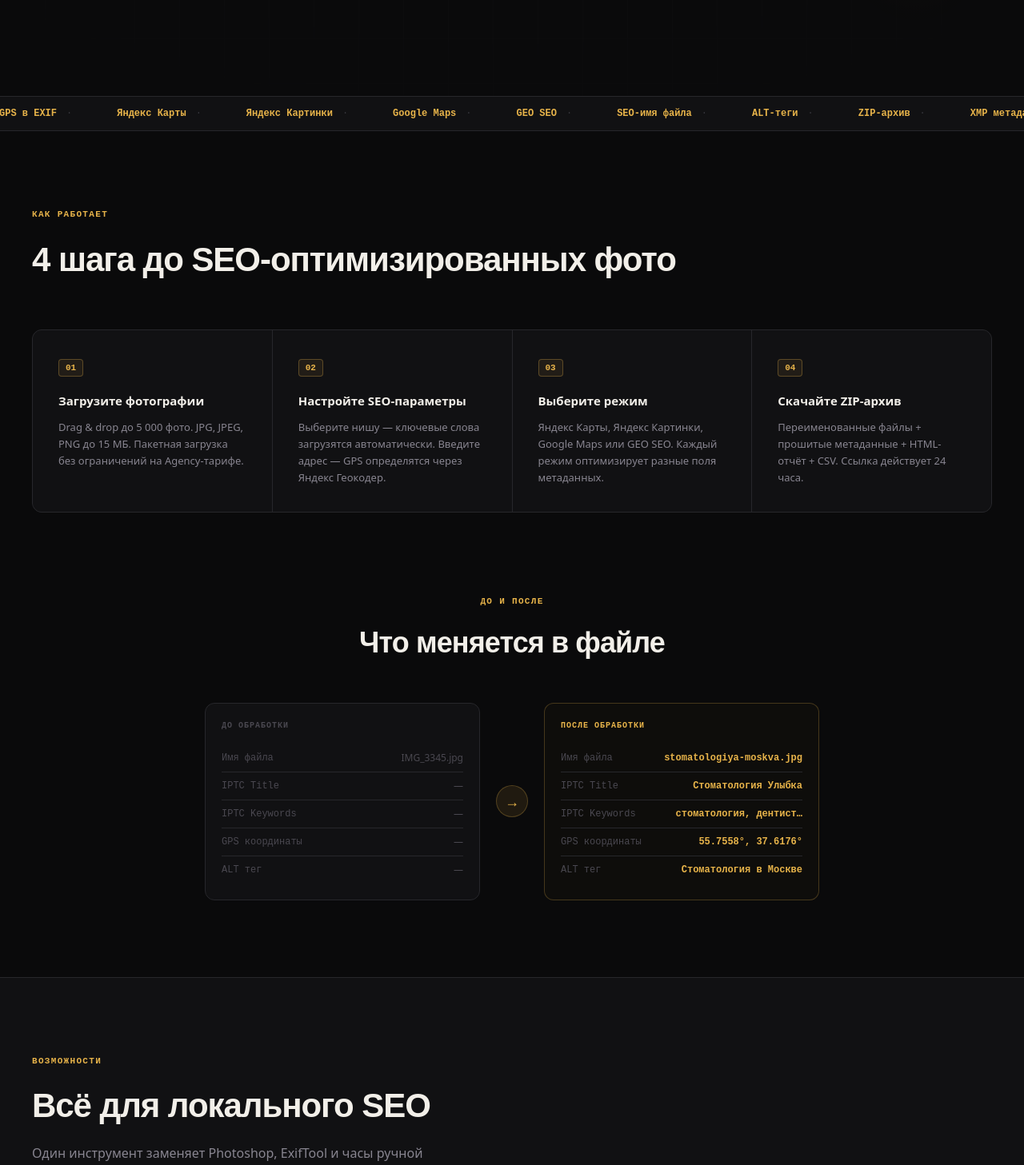
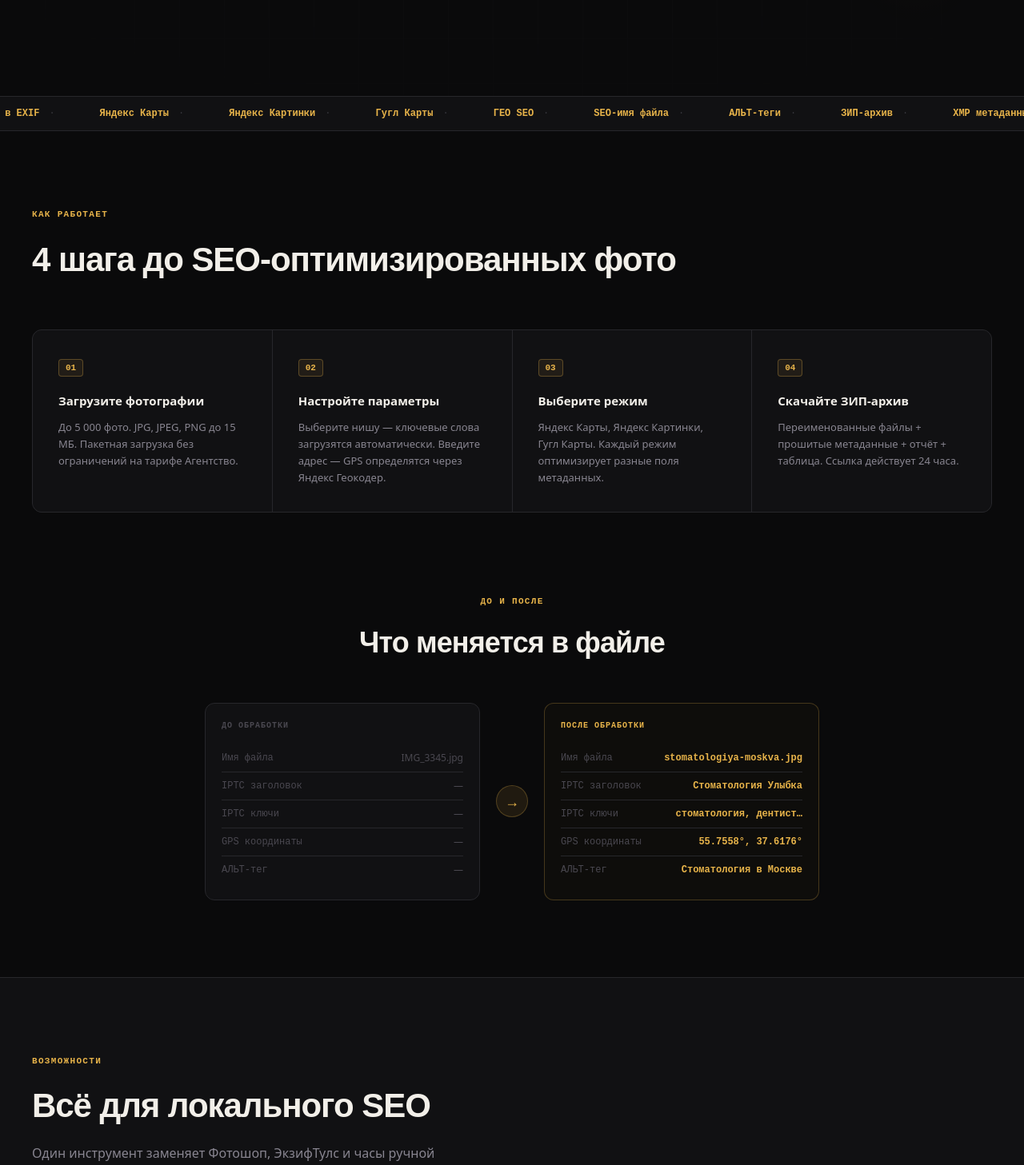
Before and after one commit to rifoff/pixtager, a Next.js app in the folder frontend/: page / in a window 1280 px wide. Shown: the part 680-2137 px from the top of the page at 80% size. Built offline with nearby package versions, Linux system fonts and the light colour scheme.

Commit message:
fix: landing

```diff
--- a/frontend/src/app/page.tsx
+++ b/frontend/src/app/page.tsx
@@ -7,38 +7,38 @@ import { LandingClient } from '@/components/pages/LandingClient'
 import Image from 'next/image'
 
 const HOW_STEPS = [
-  { n: '01', title: 'Загрузите фотографии', body: 'Drag & drop до 5 000 фото. JPG, JPEG, PNG до 15 МБ. Пакетная загрузка без ограничений на Agency-тарифе.' },
-  { n: '02', title: 'Настройте SEO-параметры', body: 'Выберите нишу — ключевые слова загрузятся автоматически. Введите адрес — GPS определятся через Яндекс Геокодер.' },
-  { n: '03', title: 'Выберите режим', body: 'Яндекс Карты, Яндекс Картинки, Google Maps или GEO SEO. Каждый режим оптимизирует разные поля метаданных.' },
-  { n: '04', title: 'Скачайте ZIP-архив', body: 'Переименованные файлы + прошитые метаданные + HTML-отчёт + CSV. Ссылка действует 24 часа.' },
+  { n: '01', title: 'Загрузите фотографии', body: 'До 5 000 фото. JPG, JPEG, PNG до 15 МБ. Пакетная загрузка без ограничений на тарифе Агентство.' },
+  { n: '02', title: 'Настройте параметры', body: 'Выберите нишу — ключевые слова загрузятся автоматически. Введите адрес — GPS определятся через Яндекс Геокодер.' },
+  { n: '03', title: 'Выберите режим', body: 'Яндекс Карты, Яндекс Картинки, Гугл Карты. Каждый режим оптимизирует разные поля метаданных.' },
+  { n: '04', title: 'Скачайте ЗИП-архив', body: 'Переименованные файлы + прошитые метаданные + отчёт + таблица. Ссылка действует 24 часа.' },
 ]
 
 const FEATURES = [
-  { icon: '📍', title: 'GPS в EXIF автоматически', body: 'Вводите адрес — Яндекс Геокодер конвертирует в координаты и записывает GPSLatitude / Longitude.' },
-  { icon: '🏷', title: 'IPTC + XMP метаданные', body: 'Title, Description, Keywords, Author, Copyright, City, Country — все поля в один клик.' },
+  { icon: '📍', title: 'GPS в EXIF автоматически', body: 'Вводите адрес — Яндекс Геокодер конвертирует в координаты.' },
+  { icon: '🏷', title: 'IPTC + XMP метаданные', body: 'Заголовок, Описание, Ключевые слова, Автор, Авторское право, Город, Страна — все поля в один клик.' },
   { icon: '📂', title: 'SEO-имя файла', body: 'IMG_3345.jpg → stomatologiya-moskva.jpg. Транслитерация + ниша + город + уникальный slug.' },
   { icon: '⚡', title: 'Шаблоны 9 ниш', body: 'Стоматология, косметология, недвижимость, ресторан и др. Кириллица + латиница.' },
-  { icon: '🗺', title: 'GEO SEO генератор', body: 'Автоварианты: «ниша Город», «лучший ниша Город», «ниша рядом Город».' },
-  { icon: '📦', title: 'ZIP + HTML-отчёт', body: 'Архив с переименованными фото, HTML-отчётом и CSV-таблицей для Excel.' },
+  { icon: '🗺', title: 'ГЕО SEO генератор', body: 'Автоварианты: «ниша Город», «лучший ниша Город», «ниша рядом Город».' },
+  { icon: '📦', title: 'ЗИП + HTML-отчёт', body: 'Архив с переименованными фото, HTML-отчётом и таблицей для Эксель.' },
 ]
 
 const MODES = [
-  { key: 'ЯНДЕКС КАРТЫ',    title: 'Яндекс Карты',    desc: 'GPS в EXIF, кириллические ключевые слова, точный адрес в Location. Фокус на локальный поиск.', pro: false },
-  { key: 'ЯНДЕКС КАРТИНКИ', title: 'Яндекс Картинки', desc: 'Расширенный ALT-тег, Description 160 символов, до 15 ключевых слов.', pro: false },
-  { key: 'GOOGLE MAPS',     title: 'Google Maps',      desc: 'Ключевые слова на английском, Plus Code, латинский транслит.', pro: false },
-  { key: 'GEO SEO',         title: 'GEO SEO',          desc: 'Автогенерация вариантов: «Ниша Город», «лучший Ниша Город», «Ниша рядом Город».', pro: true },
+  { key: 'ЯНДЕКС КАРТЫ',    title: 'Яндекс Карты',    desc: 'GPS в EXIF, кириллические ключевые слова, точный адрес. Фокус на локальный поиск.', pro: false },
+  { key: 'ЯНДЕКС КАРТИНКИ', title: 'Яндекс Картинки', desc: 'Расширенный Альт-тег, Описание 160 символов, до 15 ключевых слов.', pro: false },
+  { key: 'ГУГЛ КАРТЫ',     title: 'Гугл Карты',      desc: 'Ключевые слова на английском, латинский транслит.', pro: false },
+  { key: 'ГЕО SEO',         title: 'ГЕО SEO',          desc: 'Автогенерация вариантов: «Ниша Город», «лучший Ниша Город», «Ниша рядом Город».', pro: true },
 ]
 
 const PLANS = [
-  { key: 'FREE',    name: 'Бесплатный', price: '0 ₽',     period: 'навсегда', popular: false, yes: ['10 фото / месяц','1 шаблон ниши','IPTC-метаданные','GPS в EXIF','SEO-имя файла'], no: ['GEO SEO','Пакетная обработка','API'], cta: 'Начать бесплатно' },
-  { key: 'STARTER', name: 'Старт',      price: '890 ₽',   period: 'в месяц',  popular: false, yes: ['100 фото / месяц','Все 9 ниш','ALT-теги','Яндекс + Google','CSV-отчёт'], no: ['GEO SEO','CSV-импорт','API'], cta: 'Подключить' },
-  { key: 'PRO',     name: 'Про',        price: '2 490 ₽', period: 'в месяц',  popular: true,  yes: ['1 000 фото / месяц','GEO SEO режим','Все 4 режима','Пакетная обработка','CSV-отчёт'], no: ['CSV-импорт','API'], cta: 'Подключить' },
-  { key: 'AGENCY',  name: 'Агентство',  price: '6 900 ₽', period: 'в месяц',  popular: false, yes: ['5 000+ фото / месяц','Все режимы','CSV-импорт','API-доступ','White-label ZIP','Приоритетная поддержка'], no: [], cta: 'Подключить' },
+  { key: 'FREE',    name: 'Бесплатный', price: '0 ₽',     period: 'навсегда', popular: false, yes: ['10 фото / месяц','1 шаблон ниши','IPTC-метаданные','GPS в EXIF','SEO-имя файла'], no: ['ГЕО SEO','Пакетная обработка','API'], cta: 'Начать бесплатно' },
+  { key: 'STARTER', name: 'Старт',      price: '890 ₽',   period: 'в месяц',  popular: false, yes: ['100 фото / месяц','Все 9 ниш','АЛЬТ-теги','Яндекс + Гугл','Отчёт'], no: ['ГЕО SEO','Импорт','API'], cta: 'Подключить' },
+  { key: 'PRO',     name: 'Про',        price: '2 490 ₽', period: 'в месяц',  popular: true,  yes: ['1 000 фото / месяц','ГЕО SEO режим','Все 4 режима','Пакетная обработка','Отчёт'], no: ['Импорт','API'], cta: 'Подключить' },
+  { key: 'AGENCY',  name: 'Агентство',  price: '6 900 ₽', period: 'в месяц',  popular: false, yes: ['5 000+ фото / месяц','Все режимы','Импорт','API-доступ','Вайт-лейбл ЗИП','Приоритетная поддержка'], no: [], cta: 'Подключить' },
 ]
 
-const BEFORE_ROWS = [['Имя файла','IMG_3345.jpg'],['IPTC Title','—'],['IPTC Keywords','—'],['GPS координаты','—'],['ALT тег','—']]
-const AFTER_ROWS  = [['Имя файла','stomatologiya-moskva.jpg'],['IPTC Title','Стоматология Улыбка'],['IPTC Keywords','стоматология, дентист…'],['GPS координаты','55.7558°, 37.6176°'],['ALT тег','Стоматология в Москве']]
-const MARQUEE     = ['IPTC Keywords','GPS в EXIF','Яндекс Карты','Яндекс Картинки','Google Maps','GEO SEO','SEO-имя файла','ALT-теги','ZIP-архив','XMP метаданные','152-ФЗ','Т-Банк оплата']
+const BEFORE_ROWS = [['Имя файла','IMG_3345.jpg'],['IPTC заголовок','—'],['IPTC ключи','—'],['GPS координаты','—'],['АЛЬТ-тег','—']]
+const AFTER_ROWS  = [['Имя файла','stomatologiya-moskva.jpg'],['IPTC заголовок','Стоматология Улыбка'],['IPTC ключи','стоматология, дентист…'],['GPS координаты','55.7558°, 37.6176°'],['АЛЬТ-тег','Стоматология в Москве']]
+const MARQUEE     = ['IPTC ключи','GPS в EXIF','Яндекс Карты','Яндекс Картинки','Гугл Карты','ГЕО SEO','SEO-имя файла','АЛЬТ-теги','ЗИП-архив','XMP метаданные','152-ФЗ','Т-Банк оплата']
 const NAV_LINKS   = [['#how','Как работает'],['#features','Возможности'],['#pricing','Тарифы'],['#faq','FAQ']]
 
 export default function LandingPage() {
@@ -139,7 +139,7 @@ export default function LandingPage() {
       <section id="features" className="bg-bg-2 border-y border-border px-5 sm:px-10 py-24">
         <div className="font-mono text-[11px] font-bold uppercase tracking-[.12em] text-accent mb-4">Возможности</div>
         <h2 className="font-display text-[clamp(24px,4vw,42px)] font-bold tracking-tight mb-4">Всё для локального SEO</h2>
-        <p className="text-txt-2 text-base mb-14 max-w-lg">Один инструмент заменяет Photoshop, ExifTool и часы ручной работы.</p>
+        <p className="text-txt-2 text-base mb-14 max-w-lg">Один инструмент заменяет Фотошоп, ЭкзифТулс и часы ручной работы.</p>
         <div className="grid grid-cols-1 sm:grid-cols-2 lg:grid-cols-3 gap-4">
           {FEATURES.map((f) => (
             <div key={f.title} className="bg-bg border border-border rounded-xl p-6 hover:border-accent/30 hover:-translate-y-1 hover:shadow-[0_8px_32px_rgba(232,180,74,0.08)] transition-all duration-300 group">
@@ -179,7 +179,7 @@ export default function LandingPage() {
       <section id="pricing" className="bg-bg-2 border-y border-border px-5 sm:px-10 py-24">
         <div className="font-mono text-[11px] font-bold uppercase tracking-[.12em] text-accent mb-4">Тарифы</div>
         <h2 className="font-display text-[clamp(24px,4vw,42px)] font-bold tracking-tight mb-3">Простые цены для любого масштаба</h2>
-        <p className="text-txt-2 text-base mb-14">Оплата через Т-Банк. Рекуррентные платежи, отмена в любой момент.</p>
+        <p className="text-txt-2 text-base mb-14">Оплата через любой банк/СБП. Рекуррентные платежи, отмена в любой момент.</p>
         <div className="grid grid-cols-1 sm:grid-cols-2 lg:grid-cols-4 gap-3">
           {PLANS.map((plan) => (
             <div key={plan.key} className={`relative flex flex-col rounded-xl p-5 border transition-all duration-300 hover:-translate-y-1 ${plan.popular ? 'border-accent/40 hover:border-accent/60 hover:shadow-[0_16px_48px_rgba(232,180,74,0.12)]' : 'border-border bg-bg hover:border-border-2'}`} style={plan.popular ? {background:'rgba(232,180,74,0.025)'} : {}}>
@@ -212,7 +212,7 @@ export default function LandingPage() {
       {/* FAQ */}
       <section id="faq" className="px-5 sm:px-10 py-24">
         <div className="text-center mb-12">
-          <div className="font-mono text-[11px] font-bold uppercase tracking-[.12em] text-accent mb-4 inline-block">FAQ</div>
+          <div className="font-mono text-[11px] font-bold uppercase tracking-[.12em] text-accent mb-4 inline-block">ЧаВо</div>
           <h2 className="font-display text-[clamp(24px,4vw,42px)] font-bold tracking-tight">Частые вопросы</h2>
         </div>
         <LandingFaq />
```
